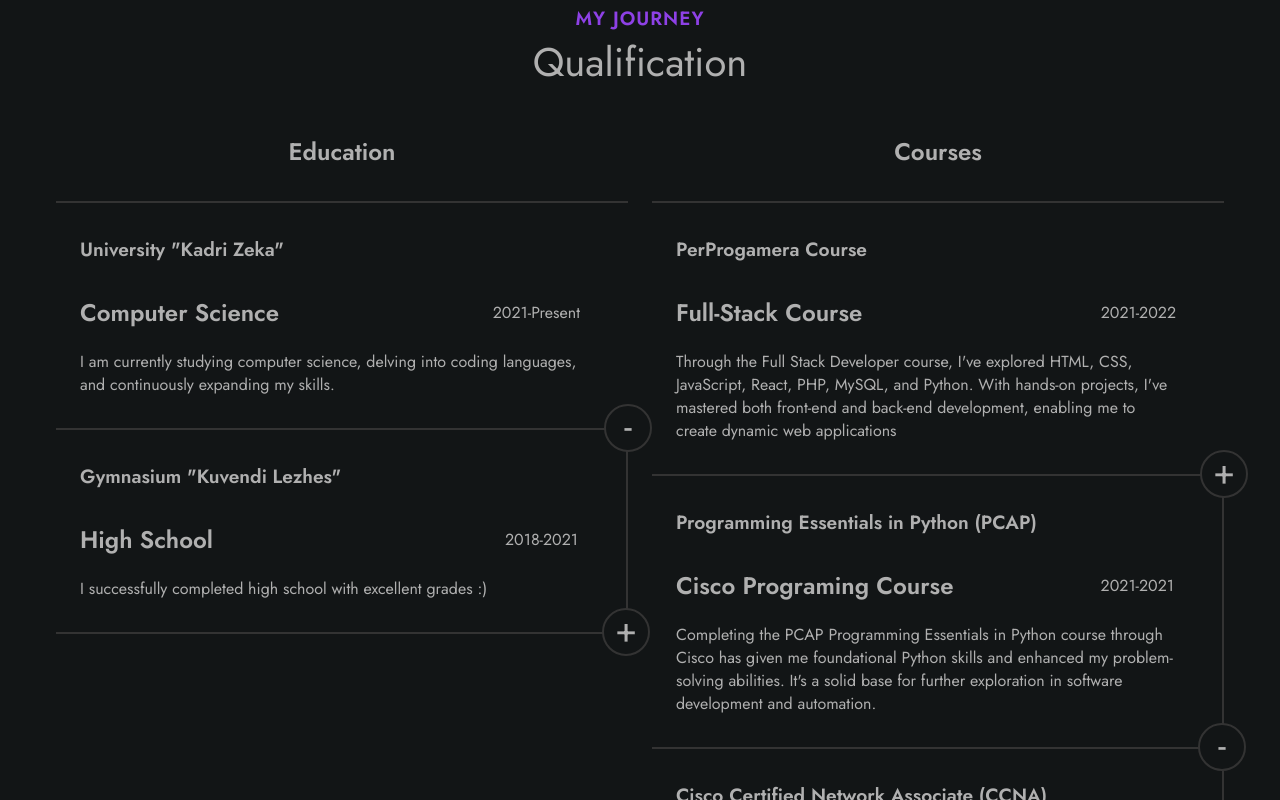
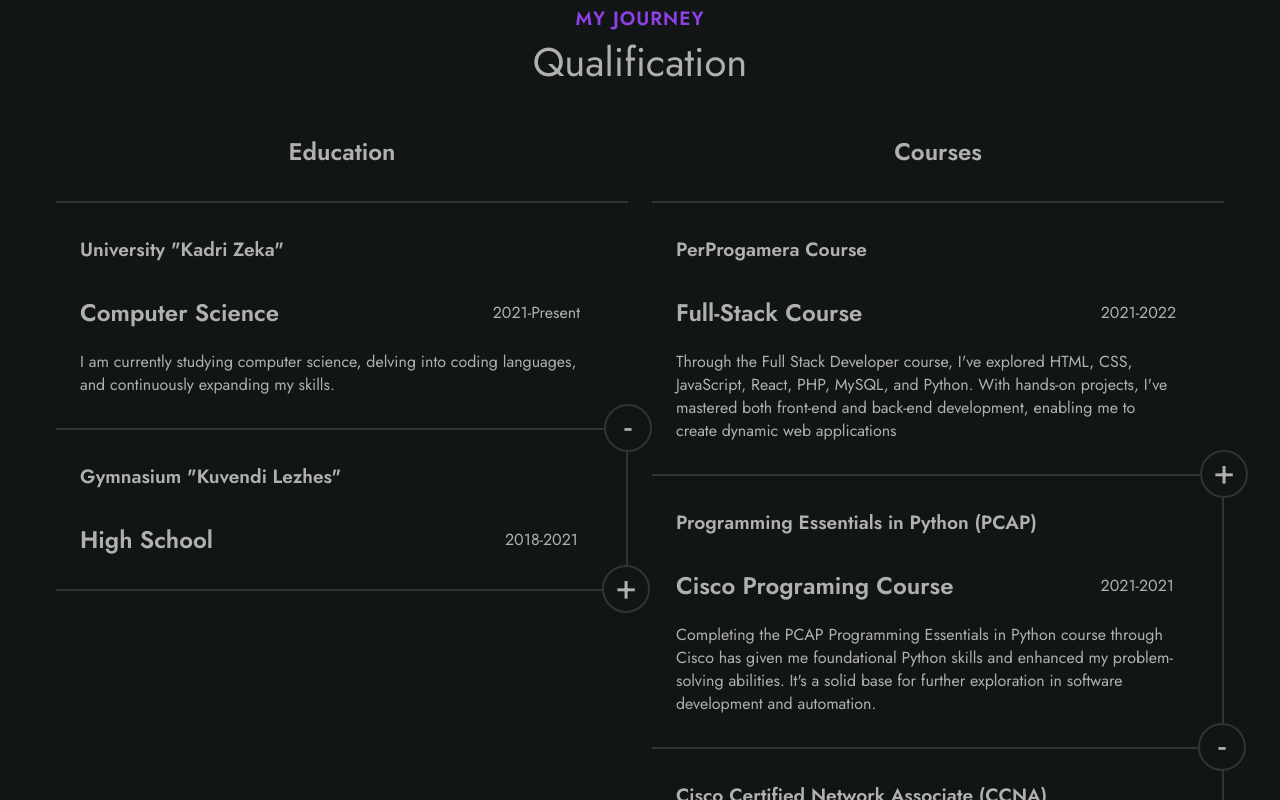
Before and after one commit to Altinii2003/altinii2003.github.io, a plain HTML site: page index.html in a window 1280 px wide. Shown: the part 1266-2066 px from the top of the page. Drawn offline with Linux system fonts and the light colour scheme.

Commit message:
Update index.html

```diff
--- a/index.html
+++ b/index.html
@@ -61,7 +61,7 @@
 
                     </p>
                     <div class="home__btns">
-                        <a href="#contact" class="btn">Hire me</a>
+
                         <a href="#portfolio" class="btn btn-transparent">Portfolio</a>
                     </div>
                 </div>
@@ -160,8 +160,7 @@
                                     <span class="resume__date">2018-2021</span>
                                 </div>
 
-                                <p class="resume__description">I successfully completed high school with excellent
-                                    grades :) </p>
+                                <p class="resume__description"> </p>
                             </div>
                         </div>
 
```
